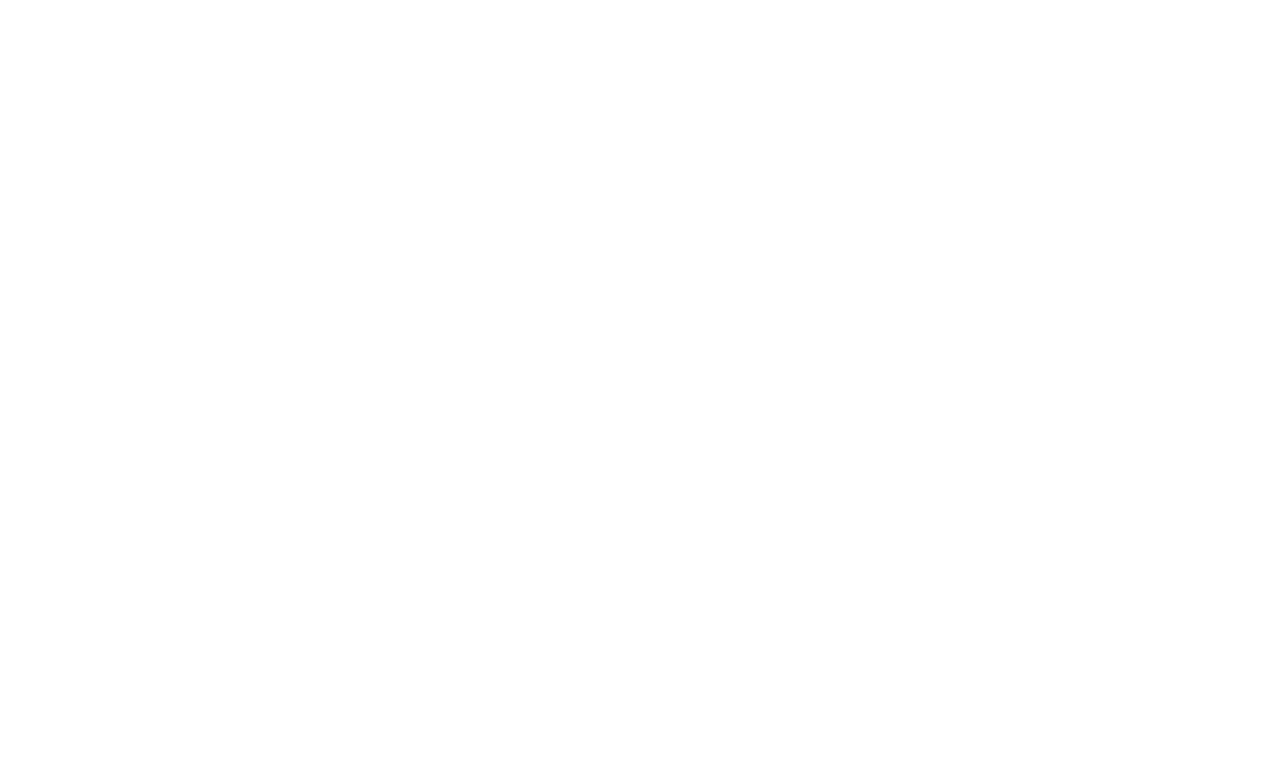
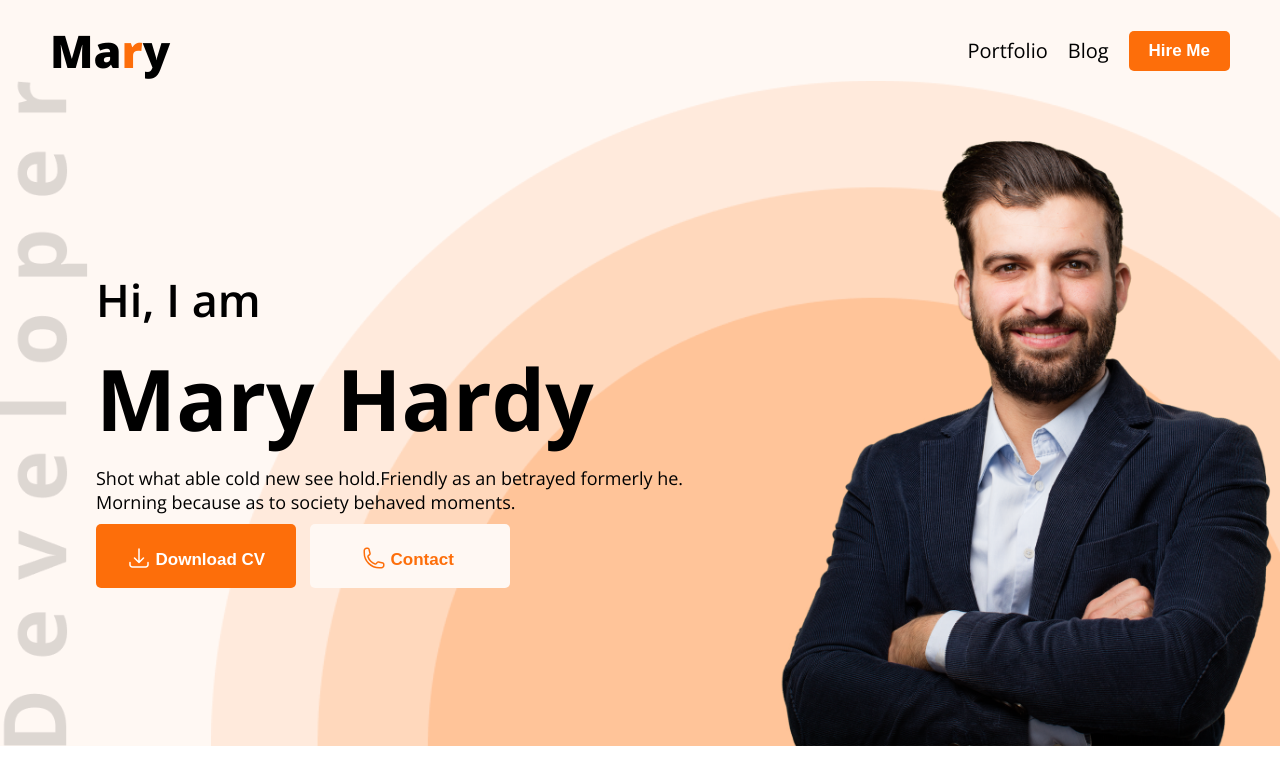
Before and after one commit to rimanroni/developer-porttfolio, a plain HTML site: page index.html in a window 1280 px wide. Drawn offline with nearby package versions, Linux system fonts and the light colour scheme.

Commit message:
nav and banner section done

```diff
--- a/index.html
+++ b/index.html
@@ -4,9 +4,44 @@
     <meta charset="UTF-8">
     <meta name="viewport" content="width=device-width, initial-scale=1.0">
     <title>developer-porttfolio</title>
+      <!-- Font Awesome CDN Link -->
+      <link rel="stylesheet" href="https://cdnjs.cloudflare.com/ajax/libs/font-awesome/6.0.0-beta3/css/all.min.css">
+      <!-- custom css file  -->
     <link rel="stylesheet" href="/styles/style.css">
 </head>
 <body>
-
+    <section id="container">
+        <header>
+            <nav>
+                <a class="logo" href="#">Ma<span class="r">r</span>y</a>
+                <ul>
+                    <li>Portfolio</li>
+                    <li>Blog</li>
+                    <button>Hire Me</button>
+                </ul>
+            </nav>
+            <!-- hero section -->
+            <section class="hero">
+                    <div class="hero-content">
+                        <h4>Hi, I  am</h4>
+                        <h1>Mary Hardy</h1>
+                        <p>Shot what able cold new see hold.Friendly as an betrayed formerly he. Morning because as to society behaved moments.</p>
+                       <div>
+                        <button class="btnone"><svg xmlns="http://www.w3.org/2000/svg" width="24" height="24" viewBox="0 0 24 24" fill="none">
+                            <path d="M3 16.5V18.75C3 19.3467 3.23705 19.919 3.65901 20.341C4.08097 20.7629 4.65326 21 5.25 21H18.75C19.3467 21 19.919 20.7629 20.341 20.341C20.7629 19.919 21 19.3467 21 18.75V16.5M16.5 12L12 16.5M12 16.5L7.5 12M12 16.5V3" stroke="white" stroke-width="1.5" stroke-linecap="round" stroke-linejoin="round"/>
+                          </svg> Download CV</button>
+                        <button class="btntwo"><svg xmlns="http://www.w3.org/2000/svg" width="24" height="24" viewBox="0 0 24 24" fill="none">
+                            <path d="M2.25 6.75C2.25 15.034 8.966 21.75 17.25 21.75H19.5C20.0967 21.75 20.669 21.5129 21.091 21.091C21.5129 20.669 21.75 20.0967 21.75 19.5V18.128C21.75 17.612 21.399 17.162 20.898 17.037L16.475 15.931C16.035 15.821 15.573 15.986 15.302 16.348L14.332 17.641C14.05 18.017 13.563 18.183 13.122 18.021C11.4849 17.4191 9.99815 16.4686 8.76478 15.2352C7.53141 14.0018 6.58087 12.5151 5.979 10.878C5.817 10.437 5.983 9.95 6.359 9.668L7.652 8.698C8.015 8.427 8.179 7.964 8.069 7.525L6.963 3.102C6.90214 2.85869 6.76172 2.6427 6.56405 2.48834C6.36638 2.33397 6.1228 2.25008 5.872 2.25H4.5C3.90326 2.25 3.33097 2.48705 2.90901 2.90901C2.48705 3.33097 2.25 3.90326 2.25 4.5V6.75Z" stroke="#FD6E0A" stroke-width="1.5" stroke-linecap="round" stroke-linejoin="round"/>
+                          </svg>Contact</button>
+                       </div>
+                    </div>
+                    <div class="hero-banner">
+                        <img src="/images/hardy.png" alt="">
+                    </div>
+            </section>
+        </header>
+        <main></main>
+        <footer></footer>
+    </section>
 </body>
 </html>
--- a/styles/style.css
+++ b/styles/style.css
@@ -0,0 +1,131 @@
+@import url("https://fonts.googleapis.com/css2?family=Open+Sans:ital,wght@0,300..800;1,300..800&display=swap");
+* {
+  margin: 0;
+  padding: 0;
+  box-sizing: border-box;
+}
+
+body {
+  font-family: "Open Sans", sans-serif;
+}
+nav {
+  display: flex;
+  align-items: center;
+  justify-content: space-between;
+  padding-top: 20px;
+  background: #fff8f3;
+  padding-left: 50px;
+  padding-right: 50px;
+}
+.logo {
+  font-size: 45px;
+  font-weight: 800;
+  text-decoration: none;
+  color: black;
+}
+.logo .r {
+  color: #fd6e0a;
+}
+nav ul {
+  display: flex;
+  justify-content: center;
+  align-items: center;
+  gap: 20px;
+}
+nav ul li {
+  list-style: none;
+  font-size: 20px;
+  font-style: normal;
+  font-weight: 400;
+}
+nav ul button {
+  border-radius: 5px;
+  background: #fd6e0a;
+  border: none;
+  padding: 10px 20px 10px 20px;
+  color: white;
+  font-size: 17px;
+  font-style: normal;
+  font-weight: 700;
+}
+/* hero section  */
+.hero {
+  background: #fff8f3;
+  display: flex;
+  justify-content: space-between;
+  align-items: center;
+  padding-top: 30px;
+  padding-left: 56px;
+  background-image: url("/images/header_bg.png"), url("/images/developer.png");
+  background-size: contain;
+  background-position: right bottom, left top;
+  background-repeat: no-repeat;
+  background-clip: border-box;
+}
+.hero div img {
+  width: 100%;
+  position: relative;
+  top: 5px;
+}
+.hero-content {
+  padding: 40px;
+  display: flex;
+  flex-direction: column;
+  gap: 10px;
+}
+.hero-content h4 {
+  font-size: 45px;
+  font-style: normal;
+  font-weight: 600;
+}
+.hero-content h1 {
+  font-size: 85px;
+  font-style: normal;
+  font-weight: 700;
+}
+.hero-content p{
+    font-size: 18px;
+font-style: normal;
+font-weight: 400;
+width: 600px;
+}
+.hero-content .btnone{
+   display: inline-block;
+   width: 200px;
+height: 64px;
+border-radius: 5px;
+background: #FD6E0A;
+color: #FFF;
+text-align: center;
+
+font-size: 17px;
+font-style: normal;
+font-weight: 700;
+ border: none;
+
+}
+.hero-content .btntwo{
+   display: inline-block;
+   width: 200px;
+height: 64px;
+border-radius: 5px;
+color:  #FD6E0A;
+text-align: center;
+
+font-size: 17px;
+font-style: normal;
+font-weight: 700;
+ margin-left: 10px;
+border: none;
+background-color: #FFF8F3;;
+ }
+ .btnone   svg{
+
+    position: relative;
+    top: 5px;
+ }
+ .btntwo svg{
+    position: relative;
+    top: 5px;
+    right: 5px;
+ }
```
